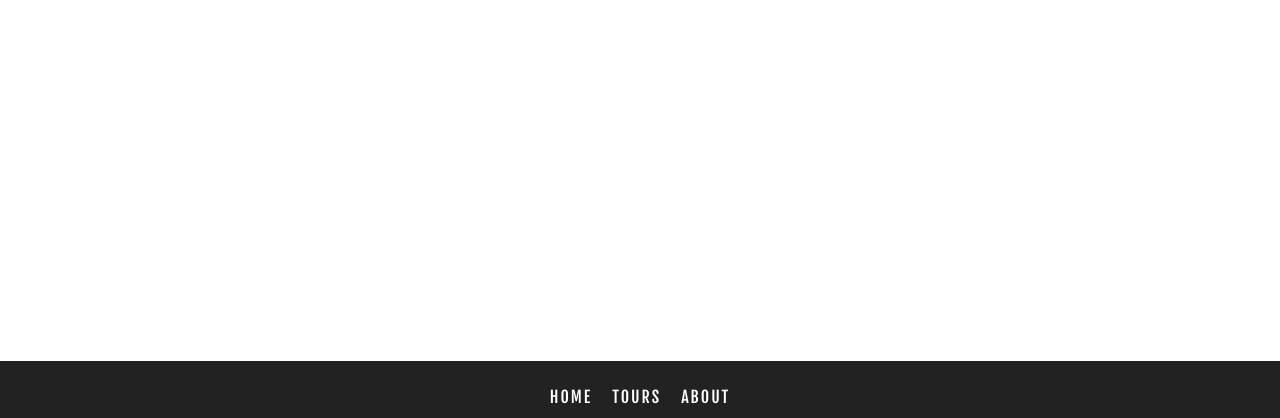
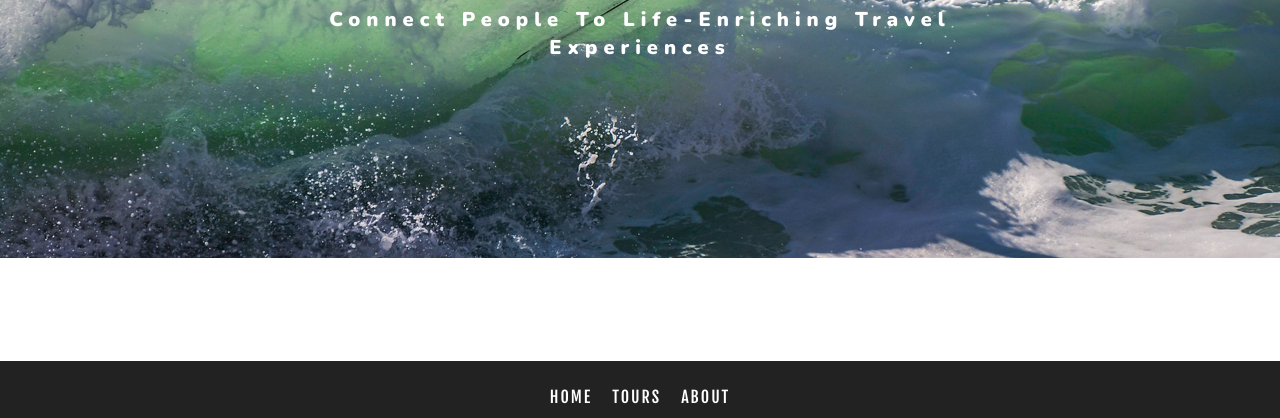
Before and after one commit to ninjadev220/gatsby-gsap-contentful-traveler-website, a Gatsby site: page /about in a window 1280 px wide. Shown: the part 368-786 px from the top of the page. Built offline with nearby package versions, Linux system fonts and the light colour scheme; Gatsby itself is replaced by a stand-in of ours.

Commit message:
adding hero image to about page

```diff
--- a/src/pages/about.js
+++ b/src/pages/about.js
@@ -1,10 +1,34 @@
 import React from "react"
 import Layout from "../components/Layout/Layout"
+import StyledHero from "../components/StyledHero"
+import Banner from "../components/Banner/Banner"
+import { graphql } from "gatsby"
 
-const about = () => {
+export const query = graphql`
+  query {
+    aboutHeroImage: file(relativePath: { eq: "aboutHero.jpg" }) {
+      childImageSharp {
+        fluid(quality: 90, maxWidth: 4140) {
+          ...GatsbyImageSharpFluid_withWebp
+        }
+      }
+    }
+  }
+`
+
+const about = ({ data }) => {
   return (
     <Layout>
-      <h1>About Page</h1>
+      <StyledHero
+        opacity="true"
+        img={data.aboutHeroImage.childImageSharp.fluid}
+      >
+        <Banner
+          className="banner"
+          title="About Us"
+          info="connect people to life-enriching travel experiences"
+        ></Banner>
+      </StyledHero>
     </Layout>
   )
 }
```
Also changed, not shown: src/images/aboutHero.jpg (added).
